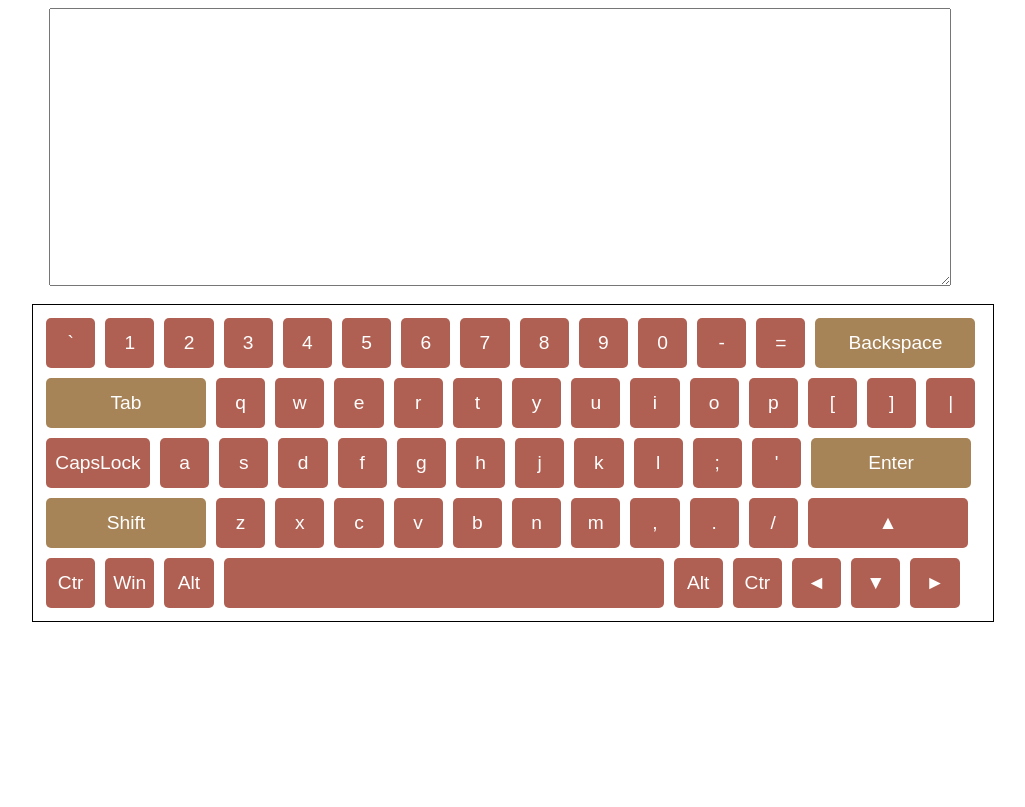
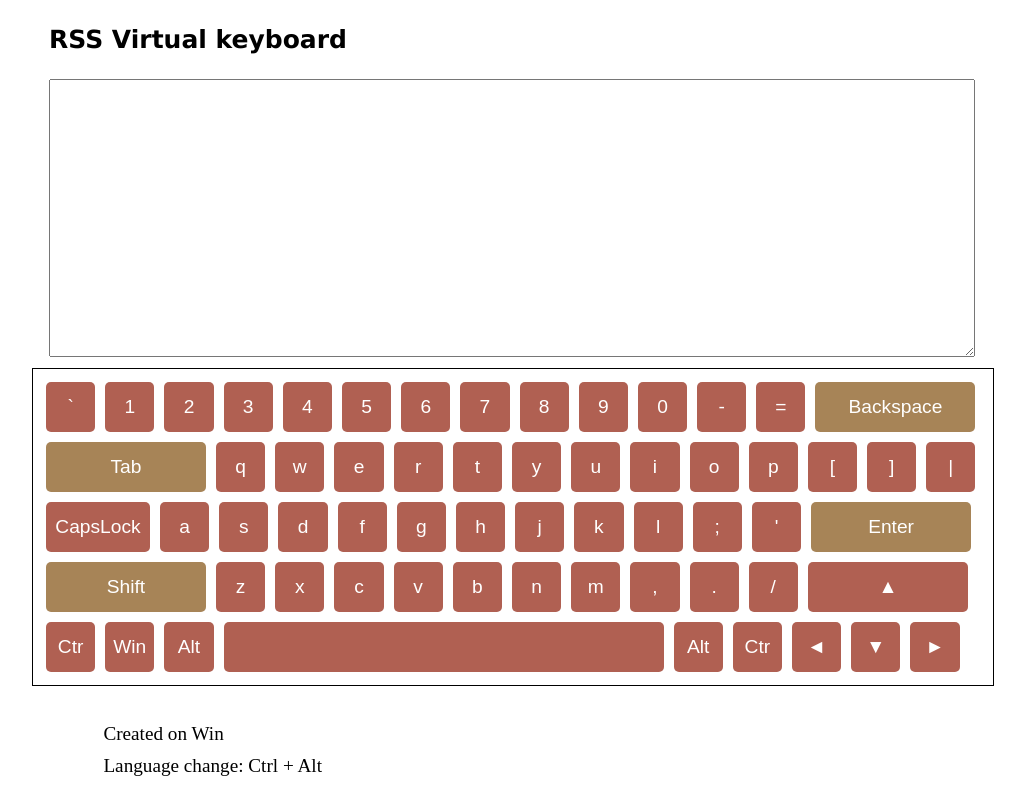
Before and after one commit to xolmuxammad-xaydarov/virtual-keyboard, a website: page index.html in a window 1280 px wide. Shown: the whole page, without its empty margins (127-1152 px from the left). Drawn offline with Linux system fonts and the light colour scheme.

Commit message:
feat: add title and description

```diff
--- a/index.html
+++ b/index.html
@@ -1,7 +1,7 @@
 <!DOCTYPE html>
 <html lang="en">
   <head>
-    <meta charset="UTF-8" />
+    <meta charset="utf-8" />
     <meta http-equiv="X-UA-Compatible" content="IE=edge" />
     <meta name="viewport" content="width=device-width, initial-scale=1.0" />
     <link rel="stylesheet" href="./css/styles.css">
--- a/script.js
+++ b/script.js
@@ -12,14 +12,23 @@ const eventKeyRus = ['`', '1', '2', '3', '4', '5', '6', '7', '8', '9', '0', '-',
   'Shift', 'я', 'ч', 'с', 'м', 'и', 'т', 'ь', 'б', 'ю', '/', '▲',
   'Ctr', 'Win', 'Alt', ' ', 'Alt', 'Ctr', '◄', '▼', '►'];
 
+const h3Title = document.createElement('h3');
+h3Title.classList.add('title');
+h3Title.textContent = 'RSS Virtual keyboard';
 const textarea = document.createElement('textarea');
-
+const p = document.createElement('p');
+p.classList.add('description');
+p.textContent = 'Created on Win';
+const lang = document.createElement('p');
+lang.classList.add('description2');
+lang.textContent = 'Language change: Ctrl + Alt';
 const outputArr = [];
 
 const addAllKeys = (arr, arr1) => {
   const result = [];
   for (let i = 0; i < arr.length; i += 1) {
     const keyBtn = document.createElement('button');
+    keyBtn.setAttribute('title', 'btn');
     keyBtn.classList.add('keyboard__key');
     keyBtn.setAttribute('data', arr[i]);
     if (keyBtn.getAttribute('data') === 'Space') {
@@ -45,10 +54,12 @@ function init() {
   const wrapper = document.createElement('div');
   wrapper.classList.add('wrapper');
   document.body.prepend(wrapper);
+  document.body.append(p, lang);
 
   const keyboard = document.createElement('div');
   keyboard.classList.add('keyboard');
   keyboard.append(...addAllKeys(eventCode, eventKeyEng));
+  wrapper.prepend(h3Title);
   wrapper.append(textarea, keyboard);
 }
 
--- a/scss/styles.scss
+++ b/scss/styles.scss
@@ -3,7 +3,7 @@
   margin: 0 auto;
 
   .textarea {
-    width: 56rem;
+    width: 57.5rem;
     height: 17rem;
     font-size: 20px;
   }
@@ -16,7 +16,7 @@
   display: flex;
   flex-wrap: wrap;
   position: absolute;
-  top: 19rem;
+  top: 23rem;
   left: 50%;
   transform: translateX(-50%);
 
@@ -68,3 +68,23 @@
   background-color: rgba(6, 12, 45, .8);
   box-shadow: 0 5px 10px rgba(0,0,0, .7);
 }
+
+.title {
+  font-size: 25px;
+  font-family: 'Lucida Sans', 'Lucida Sans Regular', 'Lucida Grande', 'Lucida Sans Unicode', Geneva, Verdana, sans-serif;
+}
+
+.description{
+  position: absolute;
+  top: 44rem;
+  left: 18%;
+  font-size: 1.2rem;
+}
+
+.description2{
+  position: absolute;
+  top: 46rem;
+  left: 18%;
+  font-size: 1.2rem;
+  padding: 0 0 30px;
+}
```
Also changed, not shown: css/styles.css.
